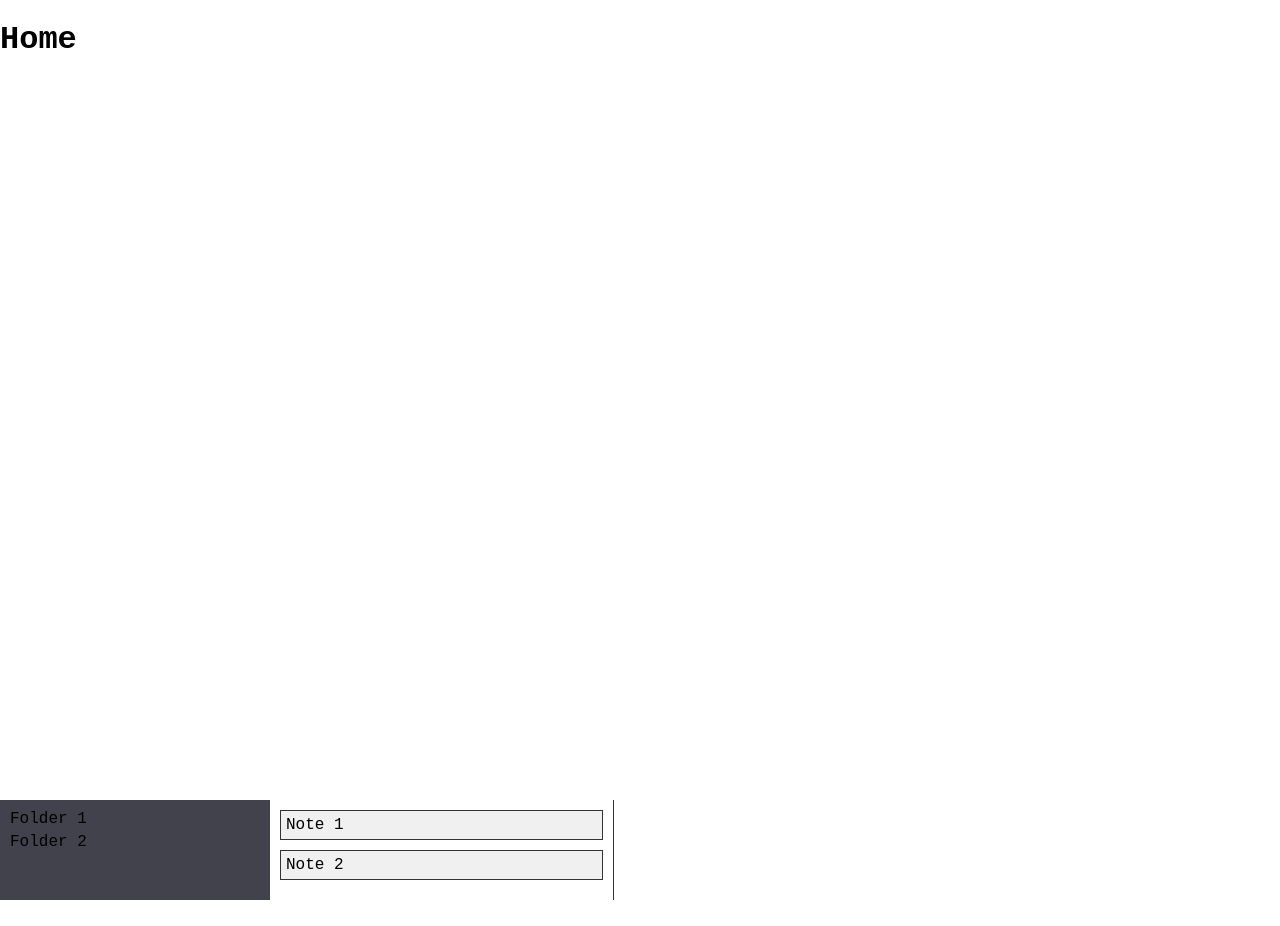
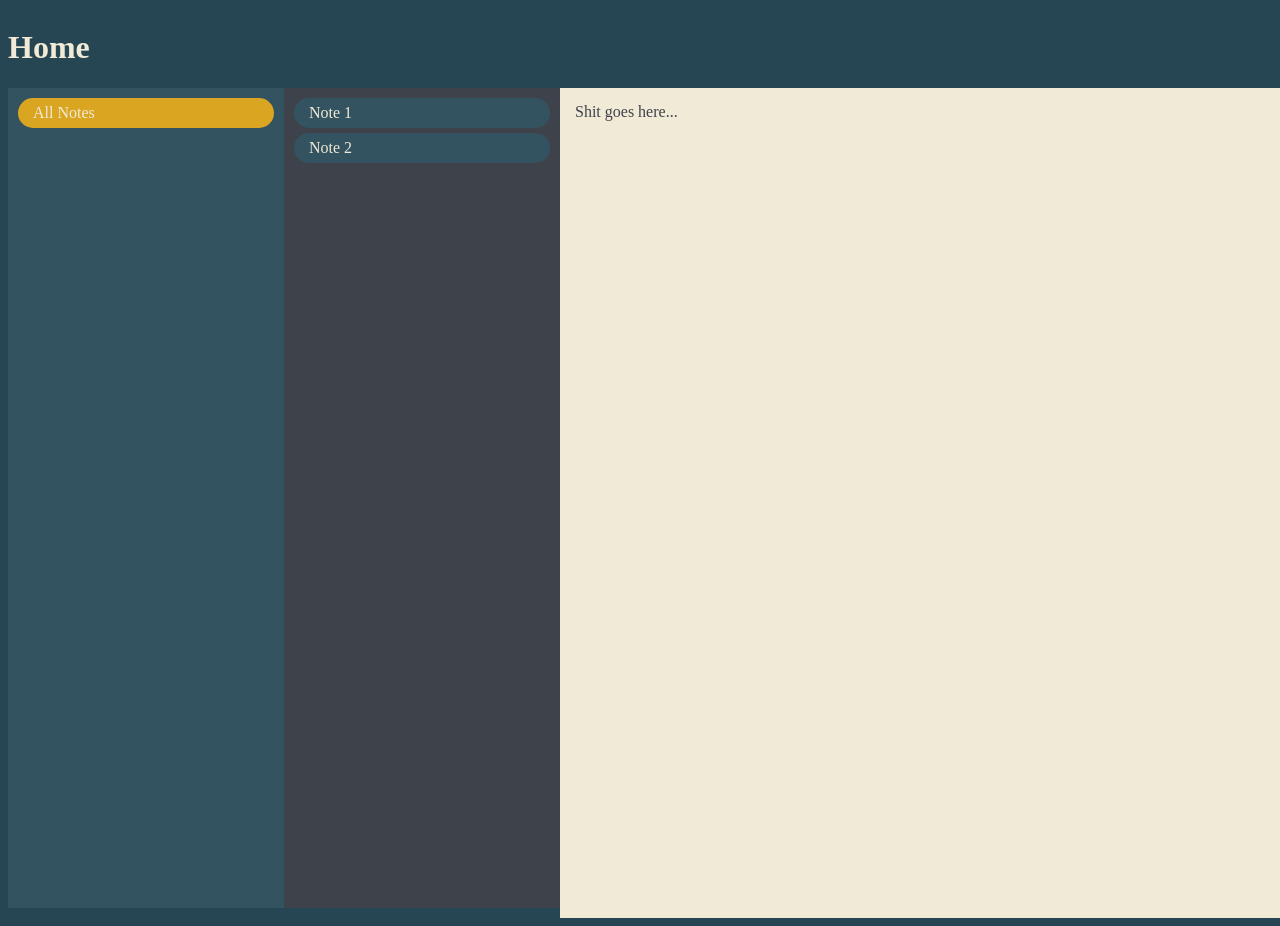
Before and after one commit to nLargo/cmpe131_team7_project, a Flask app: template app/templates/notes_directory.html in a window 1280 px wide. Before the commit the page ends 900 px from the top, so only its background shows below. Run offline with Flask 3, Linux system fonts and the light colour scheme; the template is opened without the code that fills it, so the values that code supplies are empty.

Commit message:
Updated notes_directory.html (formerly homepage.html)

```diff
--- a/app/routes.py
+++ b/app/routes.py
@@ -39,4 +39,4 @@ def createaccount():
 
 @myapp_obj.route("/home", methods=['GET', 'POST'])
 def index():
-    return render_template('homepage.html')
+    return render_template('notes_directory.html')
--- a/app/templates/notes_directory.html
+++ b/app/templates/notes_directory.html
@@ -1,85 +1,151 @@
-{% block content %}
 <html>
     <head>
         <meta name="viewport" content="width=device-width, initial-scale=1.0">
         <title>Home</title>
         <style>
+            :root {
+                --background: #264653;
+                --background-light: #345360;
+                --text: #F0EAD6;
+            }
+
             body {
-            margin: 0;
-            font-family: Courier New, sans-serif;
+                color: var(--text);
+                background-color: var(--background);
             }
 
             #app-container {
                 display: flex;
                 flex-direction: column;
-            height: 100vh;
-        }
-
-        #header {
-            background-color: #333333;
-            color: #656d4f;
-            padding: 10px;
-            text-align: center;
             }
 
             #main-container {
                 display: flex;
-            flex: 1;
+                width: 100vw;
             }
 
             #sidebar {
-            width: 250px;
-            background-color: #41424C;
-            overflow-y: auto;
-            padding: 10px;
+                background-color: var(--background-light);
             }
 
-        #notes-column {
-            flex:1;
-            padding: 10px;
+            #notes-directory {
+                background-color: #3E424B;
             }
 
-        #workspace {
-            flex: 2;
+            #main-content {
+                color: #3E424B;
+                background-color: var(--text);
+
+                flex:3;
+                height: 100vh;
+
+                padding: 15px;
+            }
+
+            #full-directory-folder { /*All Files Folder mofifier (temp)*/
+                background-color: #DAA520;
+            }
+
+            .column {
+                width: 20vw;
+                height: 100vh;
+
                 padding: 10px;
-            border-left: 1px solid #333333;
+
+                overflow-y: auto;
+            }
+
+            .pill-box {
+                cursor: pointer;
+
+                height: 30px;
+                max-width: 100%;
+
+                border-radius: 20px;
+                padding-left: 15px;
+                margin-bottom: 5px;
+
+                text-align: left;
+                line-height: 30px;
+                overflow: hidden;
+                white-space: nowrap;
+                text-overflow: ellipsis;
+            }
+
+            .pill-box:active {
+                opacity: 0.8;
+            }
+
+            .note {
+                background-color: var(--background-light);
             }
 
             .folder {
-            cursor: pointer;
-            margin-bottom: 5px;
+                background-color: var(--background);
             }
 
-        .note {
-            cursor: pointer;
-            margin-bottom: 10px;
-            padding: 5px;
-            background-color: #f0f0f0;
-            border: 1px solid #333333;
+            .subfolder {
+                display: none;
+                margin-left: 10px;
             }
+
         </style>
+
     </head>
 
     <body>
         <div id="app-container">
             <h1>Home</h1>
+
+            <div id="main-container">  <!--container persists on all pages (M)-->
+                <div id="sidebar" class="column">  <!--container persists on all pages (S)-->
+
+                    <!-- 'All Notes' Special Folder-->
+                    <div id="full-directory-folder" class= "pill-box folder" onclick="toggleContainer()">
+                        All Notes
+                        <div class="pill-box subfolder folder">
+                            Subfolder 1
+                        </div>
+                        <div class="pill-box subfolder folder">
+                            Subfolder 2
+                        </div>
                     </div>
 
-    <div id="main-container">
-        <div id="sidebar">
-            <div class="folder">Folder 1</div>
-            <div class="folder">Folder 2</div>
-            <!--Example Folders^-->
-        </div>
-        <div id="notes-column">
-            <div class="note">Note 1</div>
-            <div class="note">Note 2</div>
+                </div>  <!--container persists on all pages (/S)-->
+
+
+                <!-- WIP Notes List-->
+                <div id="notes-directory" class="column">
+                    <div class="pill-box note">Note 1</div>
+                    <div class="pill-box note">Note 2</div>
                     <!--Example Notes^-->
                 </div>
-        <div id="workspace">
-            <!--Editable Notes Area-->
+
+
+                <!-- Content Portion of Page (should scale when 'Notes list'^ (notes-directory) is removed)-->
+                <div id="main-content">
+                    Shit goes here...
+
                 </div>
+
+
+            </div>  <!--container persists on all pages (/M)-->
         </div>
+
+
+        <script>
+            function toggleContainer() {
+                var subfolders = document.getElementsByClassName('subfolder');
+                for (var i = 0; i < subfolders.length; i++) {
+                    var style = window.getComputedStyle(subfolders[i]);
+                    if (subfolders[i].style.display === 'none') {
+                        subfolders[i].style.display = 'block';
+                    } else {
+                        subfolders[i].style.display = 'none';
+                    }
+                }
+            }
+        </script>
+
     </body>
 </html>
-{% endblock %}
```
Also changed, not shown: app/app.db. Lines whose indentation alone changed are shown as unchanged.
